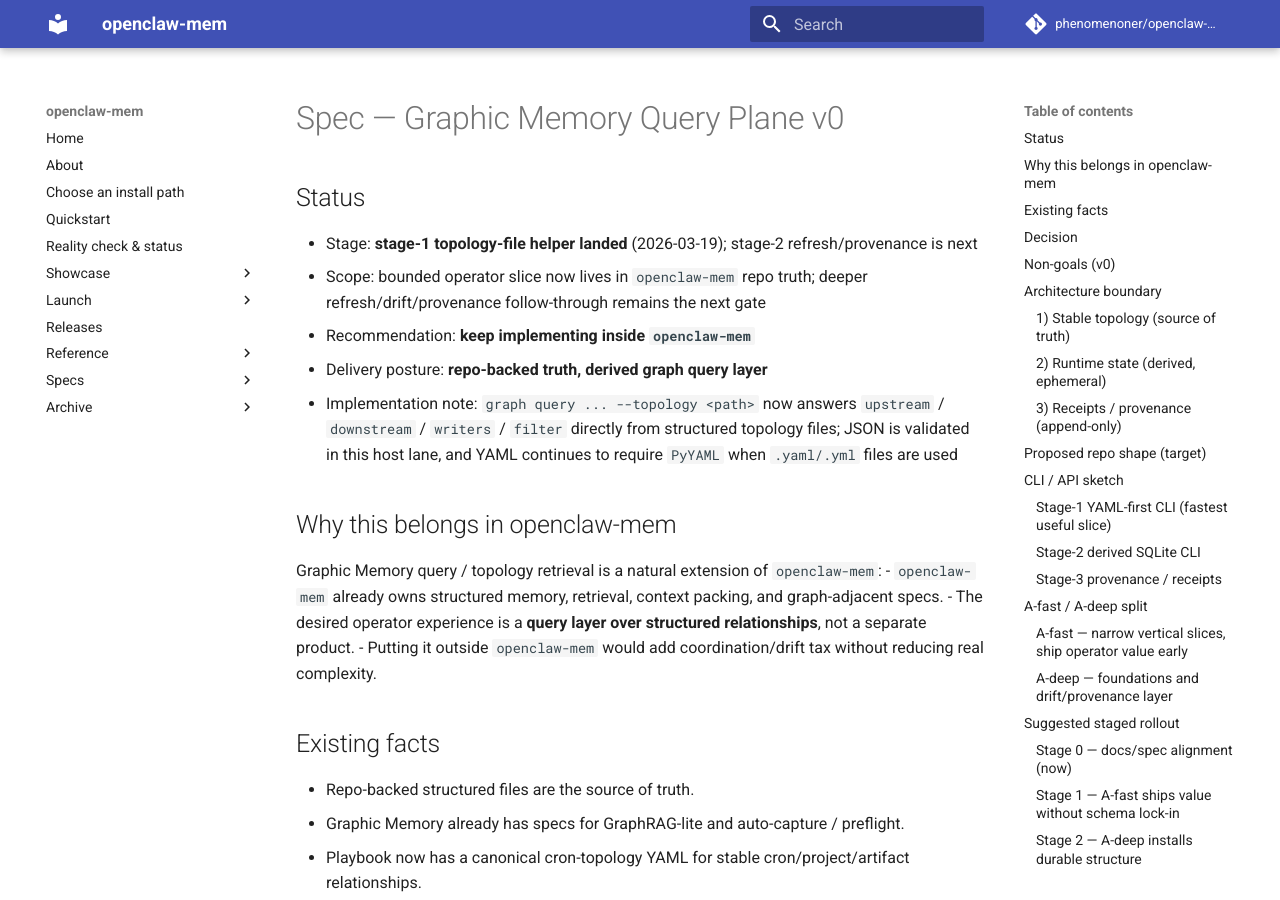
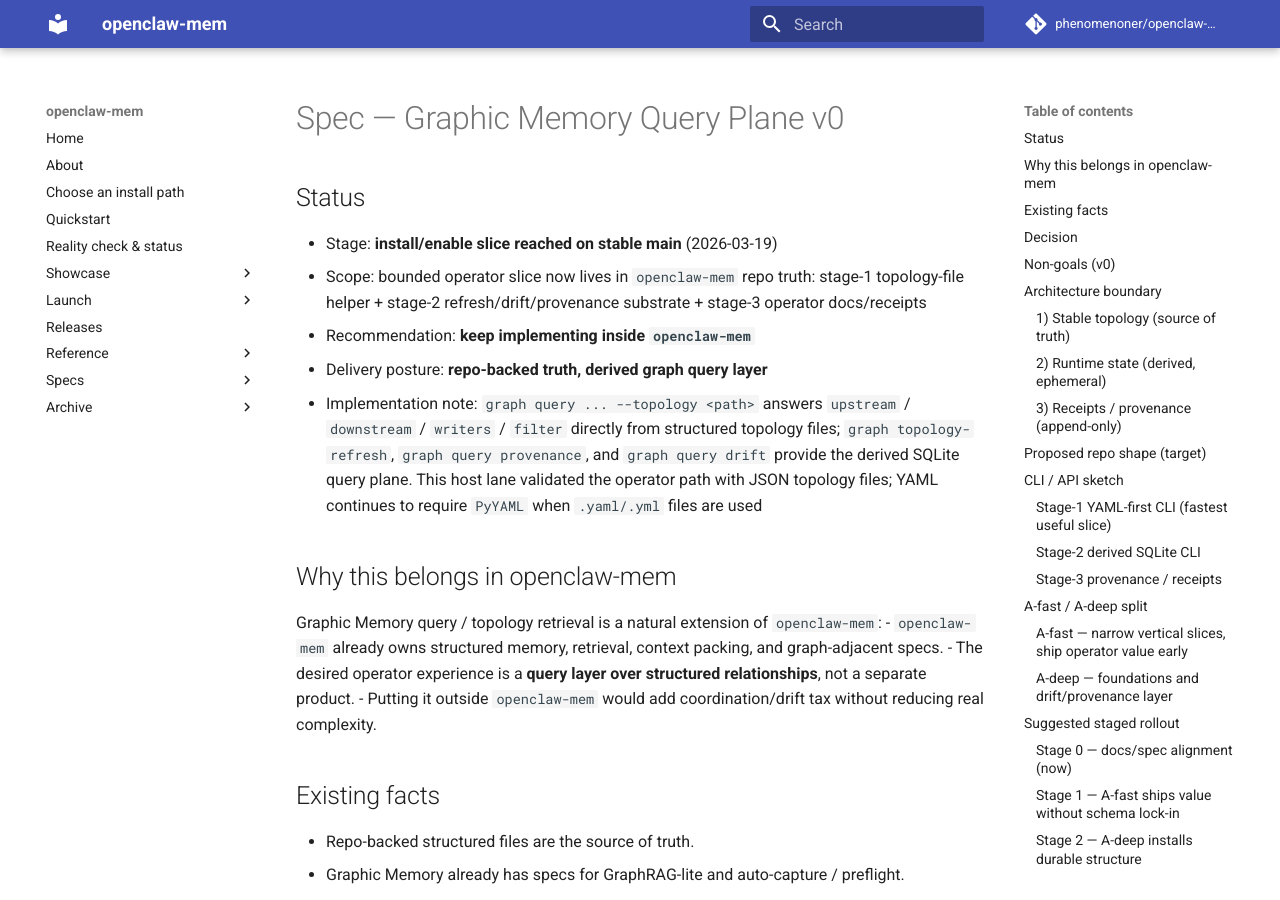
Before and after one commit to phenomenoner/openclaw-mem, an MkDocs documentation site: the page built from docs/specs/graphic-memory-query-plane-v0.md, in a window 1280 px wide and 900 px high. Built offline with MkDocs 1.6.1 and Material for MkDocs 9.7.7, drawn with Linux system fonts in a browser that asks for light colours; comment, search, counter and statistics services are not loaded.

Commit message:
docs: record query-plane install slice

```diff
--- a/docs/specs/graphic-memory-query-plane-v0.md
+++ b/docs/specs/graphic-memory-query-plane-v0.md
@@ -1,11 +1,11 @@
 # Spec — Graphic Memory Query Plane v0
 
 ## Status
-- Stage: **stage-1 topology-file helper landed** (2026-03-19); stage-2 refresh/provenance is next
-- Scope: bounded operator slice now lives in `openclaw-mem` repo truth; deeper refresh/drift/provenance follow-through remains the next gate
+- Stage: **install/enable slice reached on stable main** (2026-03-19)
+- Scope: bounded operator slice now lives in `openclaw-mem` repo truth: stage-1 topology-file helper + stage-2 refresh/drift/provenance substrate + stage-3 operator docs/receipts
 - Recommendation: **keep implementing inside `openclaw-mem`**
 - Delivery posture: **repo-backed truth, derived graph query layer**
-- Implementation note: `graph query ... --topology <path>` now answers `upstream` / `downstream` / `writers` / `filter` directly from structured topology files; JSON is validated in this host lane, and YAML continues to require `PyYAML` when `.yaml/.yml` files are used
+- Implementation note: `graph query ... --topology <path>` answers `upstream` / `downstream` / `writers` / `filter` directly from structured topology files; `graph topology-refresh`, `graph query provenance`, and `graph query drift` provide the derived SQLite query plane. This host lane validated the operator path with JSON topology files; YAML continues to require `PyYAML` when `.yaml/.yml` files are used
 
 ## Why this belongs in openclaw-mem
 Graphic Memory query / topology retrieval is a natural extension of `openclaw-mem`:
```
Also changed, not shown: QUICKSTART.md (+23 -0 lines).
